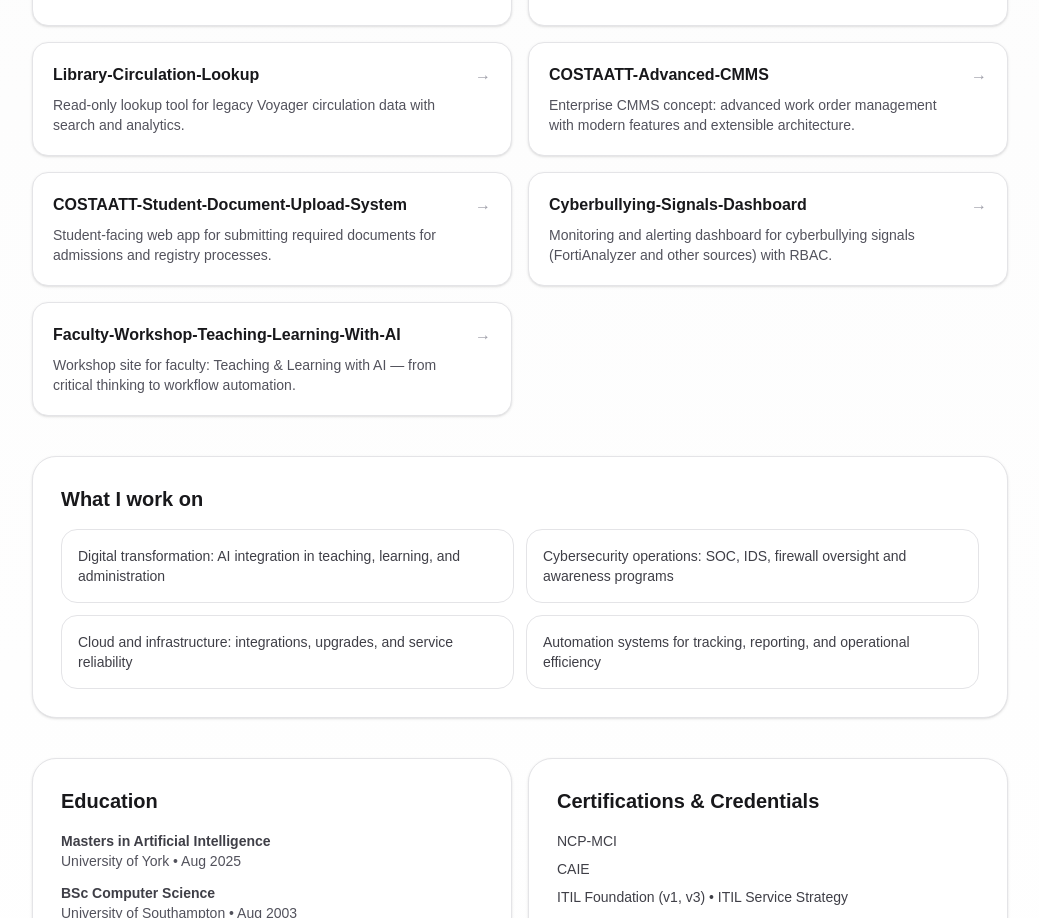
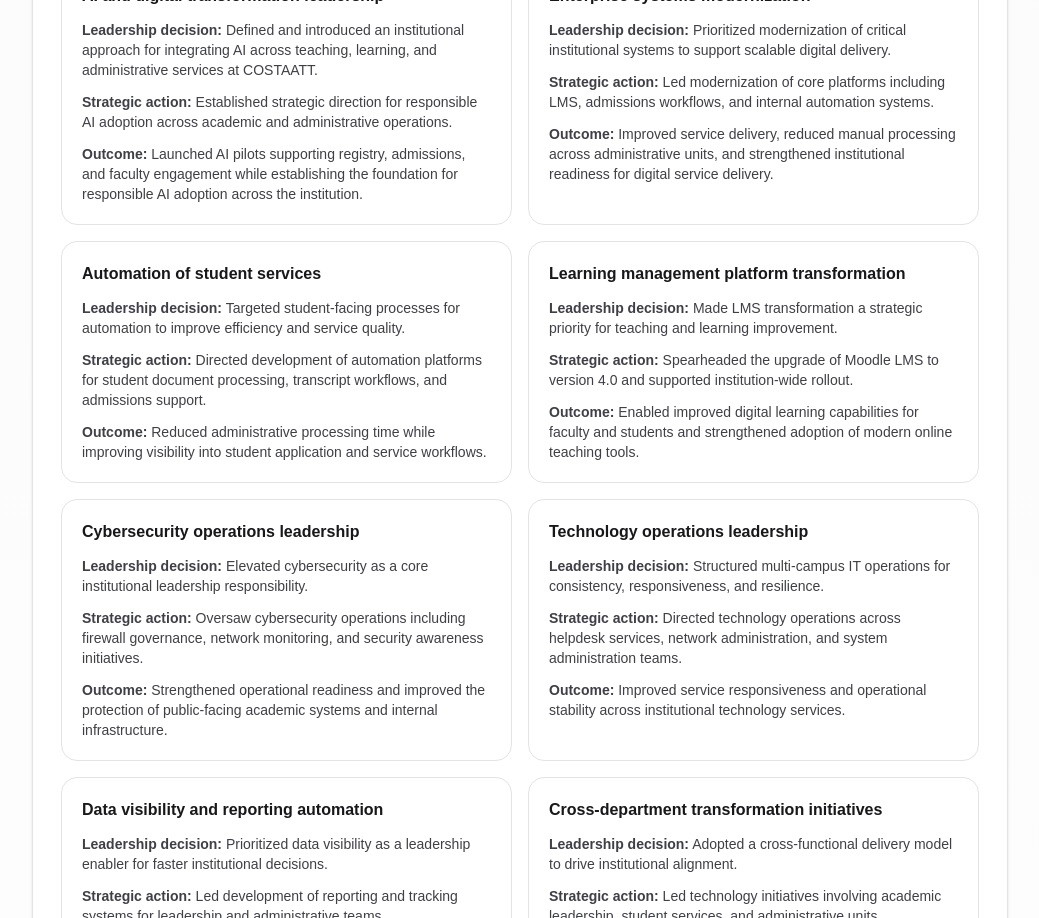
Before and after one commit to ZeroZenx/darren-headley-personal-site, a Next.js app: page / in a window 1280 px wide. Shown: the part 1620-2538 px from the top of the page, without its empty margins (120-1159 px from the left). Built offline with nearby package versions, Linux system fonts and the light colour scheme.

Commit message:
feat: expand executive leadership and business impact section

```diff
--- a/src/app/page.tsx
+++ b/src/app/page.tsx
@@ -33,6 +33,110 @@ const OUTCOMES = [
     detail:
       "Building automation systems for tracking, reporting, and student engagement to reduce manual effort and improve visibility.",
   },
+] as const;
+
+const EXECUTIVE_IMPACT = [
+  {
+    title: "AI and digital transformation leadership",
+    decision:
+      "Defined and introduced an institutional approach for integrating AI across teaching, learning, and administrative services at COSTAATT.",
+    action:
+      "Established strategic direction for responsible AI adoption across academic and administrative operations.",
+    outcome:
+      "Launched AI pilots supporting registry, admissions, and faculty engagement while establishing the foundation for responsible AI adoption across the institution.",
+  },
+  {
+    title: "Enterprise systems modernization",
+    decision:
+      "Prioritized modernization of critical institutional systems to support scalable digital delivery.",
+    action:
+      "Led modernization of core platforms including LMS, admissions workflows, and internal automation systems.",
+    outcome:
+      "Improved service delivery, reduced manual processing across administrative units, and strengthened institutional readiness for digital service delivery.",
+  },
+  {
+    title: "Automation of student services",
+    decision:
+      "Targeted student-facing processes for automation to improve efficiency and service quality.",
+    action:
+      "Directed development of automation platforms for student document processing, transcript workflows, and admissions support.",
+    outcome:
+      "Reduced administrative processing time while improving visibility into student application and service workflows.",
+  },
+  {
+    title: "Learning management platform transformation",
+    decision:
+      "Made LMS transformation a strategic priority for teaching and learning improvement.",
+    action:
+      "Spearheaded the upgrade of Moodle LMS to version 4.0 and supported institution-wide rollout.",
+    outcome:
+      "Enabled improved digital learning capabilities for faculty and students and strengthened adoption of modern online teaching tools.",
+  },
+  {
+    title: "Cybersecurity operations leadership",
+    decision:
+      "Elevated cybersecurity as a core institutional leadership responsibility.",
+    action:
+      "Oversaw cybersecurity operations including firewall governance, network monitoring, and security awareness initiatives.",
+    outcome:
+      "Strengthened operational readiness and improved the protection of public-facing academic systems and internal infrastructure.",
+  },
+  {
+    title: "Technology operations leadership",
+    decision:
+      "Structured multi-campus IT operations for consistency, responsiveness, and resilience.",
+    action:
+      "Directed technology operations across helpdesk services, network administration, and system administration teams.",
+    outcome:
+      "Improved service responsiveness and operational stability across institutional technology services.",
+  },
+  {
+    title: "Data visibility and reporting automation",
+    decision:
+      "Prioritized data visibility as a leadership enabler for faster institutional decisions.",
+    action:
+      "Led development of reporting and tracking systems for leadership and administrative teams.",
+    outcome:
+      "Enabled faster decision-making through improved reporting visibility and reduced manual reporting effort.",
+  },
+  {
+    title: "Cross-department transformation initiatives",
+    decision:
+      "Adopted a cross-functional delivery model to drive institutional alignment.",
+    action:
+      "Led technology initiatives involving academic leadership, student services, and administrative units.",
+    outcome:
+      "Accelerated institutional adoption of new digital systems while aligning technology strategy with institutional priorities.",
+  },
+  {
+    title: "Infrastructure and service reliability",
+    decision:
+      "Focused infrastructure strategy on reliability and resilience of critical services.",
+    action:
+      "Directed improvements to network infrastructure, system monitoring, and operational processes supporting institutional platforms.",
+    outcome:
+      "Improved service reliability and strengthened operational resilience for critical institutional services.",
+  },
+  {
+    title: "Future-focused innovation leadership",
+    decision:
+      "Positioned innovation as a deliberate, structured institutional capability.",
+    action:
+      "Championed AI experimentation, workflow automation, and technology pilots supporting institutional transformation.",
+    outcome:
+      "Positioned the institution to adopt emerging technologies in a structured and responsible manner.",
+  },
+] as const;
+
+const STRATEGIC_INITIATIVES = [
+  "AI adoption strategy for academic and administrative operations",
+  "AI inbox automation for institutional email workflows",
+  "Student document automation platform",
+  "Transcript automation workflow system",
+  "Recruitment CRM for admissions pipeline management",
+  "Cyberbullying monitoring dashboard integrated with security platforms",
+  "Institutional LMS modernization program",
+  "Internal reporting and automation systems for operational visibility",
 ] as const;
 
 const ALL_GITHUB_PROJECTS = [
@@ -239,6 +343,65 @@ export default function Home() {
           </div>
         </section>
 
+        <section className="mt-10 rounded-3xl border border-zinc-200 bg-white p-7 shadow-sm dark:border-zinc-800 dark:bg-zinc-950">
+          <h2 className="text-xl font-semibold">What I work on</h2>
+          <ul className="mt-4 grid gap-3 text-sm text-zinc-700 dark:text-zinc-300 sm:grid-cols-2">
+            <li className="rounded-2xl border border-zinc-200 p-4 dark:border-zinc-800">
+              Digital transformation: AI integration in teaching, learning, and administration
+            </li>
+            <li className="rounded-2xl border border-zinc-200 p-4 dark:border-zinc-800">
+              Cybersecurity operations: SOC, IDS, firewall oversight and awareness programs
+            </li>
+            <li className="rounded-2xl border border-zinc-200 p-4 dark:border-zinc-800">
+              Cloud and infrastructure: integrations, upgrades, and service reliability
+            </li>
+            <li className="rounded-2xl border border-zinc-200 p-4 dark:border-zinc-800">
+              Automation systems for tracking, reporting, and operational efficiency
+            </li>
+          </ul>
+        </section>
+
+        <section className="mt-10 rounded-3xl border border-zinc-200 bg-white p-7 shadow-sm dark:border-zinc-800 dark:bg-zinc-950">
+          <h2 className="text-xl font-semibold">Executive Leadership and Business Impact</h2>
+          <p className="mt-2 text-sm text-zinc-600 dark:text-zinc-400">
+            Leadership decisions translated into strategic direction and institutional outcomes.
+          </p>
+
+          <div className="mt-5 grid gap-4 sm:grid-cols-2">
+            {EXECUTIVE_IMPACT.map((item) => (
+              <article
+                key={item.title}
+                className="rounded-2xl border border-zinc-200 p-5 dark:border-zinc-800"
+              >
+                <h3 className="text-base font-semibold">{item.title}</h3>
+                <div className="mt-3 space-y-3 text-sm text-zinc-700 dark:text-zinc-300">
+                  <p>
+                    <span className="font-semibold">Leadership decision:</span> {item.decision}
+                  </p>
+                  <p>
+                    <span className="font-semibold">Strategic action:</span> {item.action}
+                  </p>
+                  <p>
+                    <span className="font-semibold">Outcome:</span> {item.outcome}
+                  </p>
+                </div>
+              </article>
+            ))}
+          </div>
+
+          <div className="mt-8 rounded-2xl border border-zinc-200 p-5 dark:border-zinc-800">
+            <h3 className="text-base font-semibold">Strategic Initiatives Led</h3>
+            <ul className="mt-3 grid gap-2 text-sm text-zinc-700 dark:text-zinc-300 sm:grid-cols-2">
+              {STRATEGIC_INITIATIVES.map((initiative) => (
+                <li key={initiative} className="flex gap-2">
+                  <span aria-hidden="true">•</span>
+                  <span>{initiative}</span>
+                </li>
+              ))}
+            </ul>
+          </div>
+        </section>
+
         <section className="mt-10">
           <div className="flex items-end justify-between gap-4">
             <div>
@@ -286,24 +449,6 @@ export default function Home() {
           </div>
         </section>
 
-        <section className="mt-10 rounded-3xl border border-zinc-200 bg-white p-7 shadow-sm dark:border-zinc-800 dark:bg-zinc-950">
-          <h2 className="text-xl font-semibold">What I work on</h2>
-          <ul className="mt-4 grid gap-3 text-sm text-zinc-700 dark:text-zinc-300 sm:grid-cols-2">
-            <li className="rounded-2xl border border-zinc-200 p-4 dark:border-zinc-800">
-              Digital transformation: AI integration in teaching, learning, and administration
-            </li>
-            <li className="rounded-2xl border border-zinc-200 p-4 dark:border-zinc-800">
-              Cybersecurity operations: SOC, IDS, firewall oversight and awareness programs
-            </li>
-            <li className="rounded-2xl border border-zinc-200 p-4 dark:border-zinc-800">
-              Cloud and infrastructure: integrations, upgrades, and service reliability
-            </li>
-            <li className="rounded-2xl border border-zinc-200 p-4 dark:border-zinc-800">
-              Automation systems for tracking, reporting, and operational efficiency
-            </li>
-          </ul>
-        </section>
-
         <section className="mt-10 grid gap-4 sm:grid-cols-2">
           <div className="rounded-3xl border border-zinc-200 bg-white p-7 shadow-sm dark:border-zinc-800 dark:bg-zinc-950">
             <h2 className="text-xl font-semibold">Education</h2>
```
